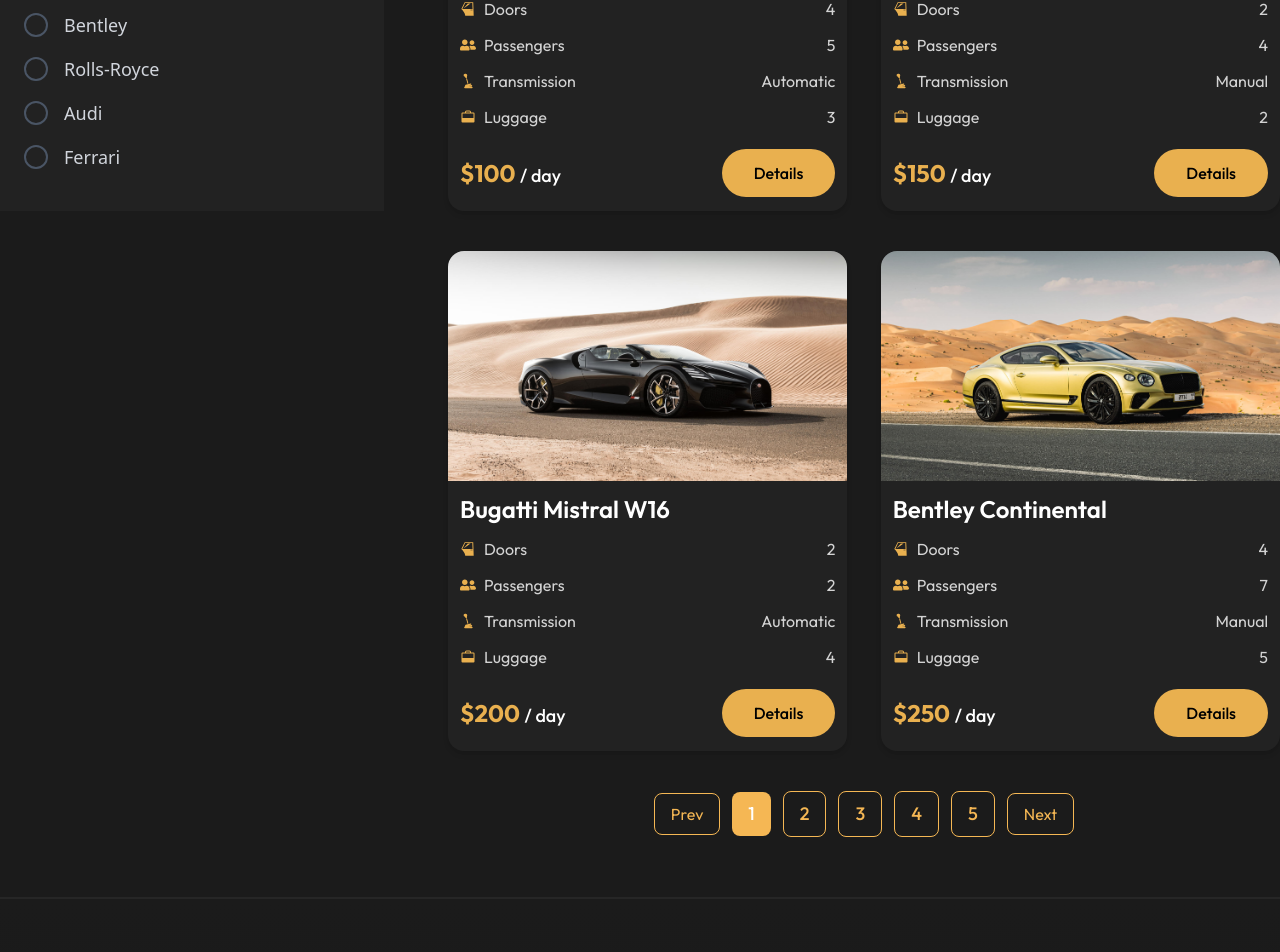
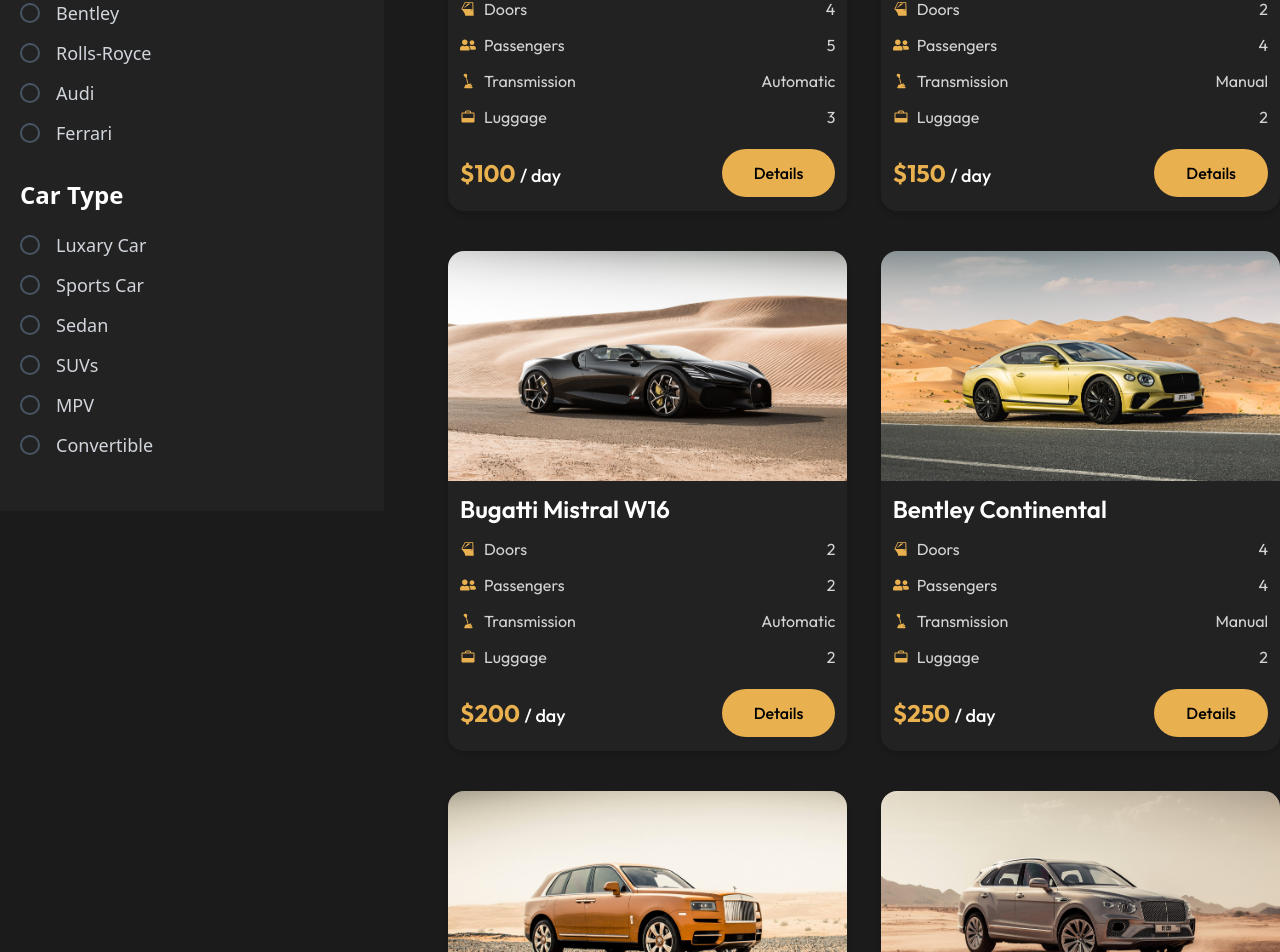
Before and after one commit to twahidulislamdev/go-ride, a React (Vite) app: page /cars in a window 1280 px wide. Shown: the part 881-1833 px from the top of the page. Built offline with nearby package versions, Linux system fonts and the light colour scheme.

Commit message:
Refactor code structure for improved readability and maintainability

```diff
--- a/src/components/layouts/CarLeftSide.jsx
+++ b/src/components/layouts/CarLeftSide.jsx
@@ -4,6 +4,7 @@
 const CarLeftSide = () => {
   const [search, setSearch] = useState("");
   const [selectedBrand, setSelectedBrand] = useState("Lamborghini");
+  const [selectedCarType, setSelectedCarType] = useState("Luxary");
 
   const brands = [
     "Lamborghini",
@@ -15,8 +16,17 @@
     "Ferrari",
   ];
 
+  const carTypes = [
+    "Luxary Car",
+    "Sports Car",
+    "Sedan",
+    "SUVs",
+    "MPV",
+    "Convertible",
+  ];
+
   return (
-    <div className="w-[30%] h-[500px] bg-neutralColor rounded-t-3xl text-white font-sans">
+    <div className="w-[30%] h-[800px] bg-neutralColor rounded-t-3xl text-white font-sans">
       {/* Search Bar */}
       <div className="bg-mainColor rounded-t-3xl px-6 py-4">
         <div className="relative max-w-md mx-auto">
@@ -28,18 +38,17 @@
             className="w-full bg-neutralColor text-white placeholder-gray-400 rounded-full py-3 pl-6 pr-14 text-lg focus:outline-none"
           />
 
-          {/* Search Icon */}
           <button className="absolute right-1 top-1/2 -translate-y-1/2 bg-mainColor text-gray-900 rounded-full p-3">
             <Search size={20} />
           </button>
         </div>
       </div>
 
-      {/* Select Brand Section */}
-      <div className="mt-8 px-6">
-        <h2 className="text-xl font-semibold text-white mb-6">Select Brand</h2>
+      {/* Select Brand */}
+      <div className="mt-8 px-5">
+        <h2 className="text-2xl font-bold mb-5">Select Brand</h2>
 
-        <div className="space-y-4">
+        <div className="space-y-3">
           {brands.map((brand) => {
             const isSelected = selectedBrand === brand;
 
@@ -49,27 +58,65 @@
                 className="flex items-center space-x-4 cursor-pointer"
                 onClick={() => setSelectedBrand(brand)}
               >
-                {/* Radio dot */}
                 <div
-                  className={`w-6 h-6 rounded-full border-2 flex items-center justify-center
-                    ${
-                      isSelected
-                        ? "border-mainColor bg-mainColor"
-                        : "border-gray-600 bg-transparent"
-                    }`}
+                  className={`w-5 h-5 rounded-full border-2 flex items-center justify-center
+                  ${
+                    isSelected
+                      ? "border-mainColor bg-mainColor"
+                      : "border-gray-600"
+                  }`}
                 >
                   {isSelected && (
-                    <div className="w-3.5 h-3.5 rounded-full bg-secondaryColor"></div>
+                    <div className="w-3 h-3 rounded-full bg-secondaryColor"></div>
                   )}
                 </div>
 
-                {/* Label */}
                 <span
                   className={`text-lg ${
-                    isSelected ? "text-mainColor font-medium" : "text-gray-300"
+                    isSelected ? "text-mainColor" : "text-gray-300"
                   }`}
                 >
                   {brand}
+                </span>
+              </div>
+            );
+          })}
+        </div>
+      </div>
+
+      {/* Car Type */}
+      <div className="mt-8 px-5">
+        <h2 className="text-2xl font-bold mb-5">Car Type</h2>
+
+        <div className="space-y-3">
+          {carTypes.map((type) => {
+            const isSelected = selectedCarType === type;
+
+            return (
+              <div
+                key={type}
+                className="flex items-center space-x-4 cursor-pointer"
+                onClick={() => setSelectedCarType(type)}
+              >
+                <div
+                  className={`w-5 h-5 rounded-full border-2 flex items-center justify-center
+                  ${
+                    isSelected
+                      ? "border-mainColor bg-mainColor"
+                      : "border-gray-600"
+                  }`}
+                >
+                  {isSelected && (
+                    <div className="w-3 h-3 rounded-full bg-secondaryColor"></div>
+                  )}
+                </div>
+
+                <span
+                  className={`text-lg ${
+                    isSelected ? "text-mainColor" : "text-gray-300"
+                  }`}
+                >
+                  {type}
                 </span>
               </div>
             );
--- a/src/components/pages/Cars.jsx
+++ b/src/components/pages/Cars.jsx
@@ -1,14 +1,15 @@
 import { IoFilter } from "react-icons/io5";
 import Container from "../Container";
 import Flex from "../Flex";
-import BankgroundOne from "../../assets/backgroundOne.jpg";
 import ShopCar from "../ShopCar";
 import CarLeftSide from "../layouts/CarLeftSide";
 
+import BankgroundOne from "../../assets/backgroundOne.jpg";
 import LamborghiniUrus from "../../assets/LamborghiniUrus.jpg";
 import astonMartinDbx from "../../assets/astonMartinDbx.jpg";
 import BugattiMistralW16 from "../../assets/BugattiMistralW16.jpg";
 import BentleyContinental from "../../assets/BentleyContinental.jpg";
+import RollsRoyceCullinan from "../../assets/RollsRoyceCullinan.jpg";
 const Cars = () => {
   return (
     <>
@@ -69,7 +70,7 @@
                         doors: 2,
                         passengers: 2,
                         transmission: "Automatic",
-                        luggage: 4,
+                        luggage: 2,
                         price: 200,
                       }}
                     />
@@ -78,7 +79,29 @@
                         name: "Bentley Continental",
                         image: BentleyContinental,
                         doors: 4,
-                        passengers: 7,
+                        passengers: 4,
+                        transmission: "Manual",
+                        luggage: 2,
+                        price: 250,
+                      }}
+                    />
+                    <ShopCar
+                      car={{
+                        name: "Rolls Royce Cullinan",
+                        image: RollsRoyceCullinan,
+                        doors: 4,
+                        passengers: 5,
+                        transmission: "Manual",
+                        luggage: 5,
+                        price: 250,
+                      }}
+                    />
+                    <ShopCar
+                      car={{
+                        name: "Bentley Bentayga",
+                        image: BankgroundOne,
+                        doors: 4,
+                        passengers: 5,
                         transmission: "Manual",
                         luggage: 5,
                         price: 250,
```
Also changed, not shown: src/components/Flex.jsx (+6 -6 lines), src/assets/RollsRoyceCullinan.jpg (renamed from src/assets/12.jpg).
